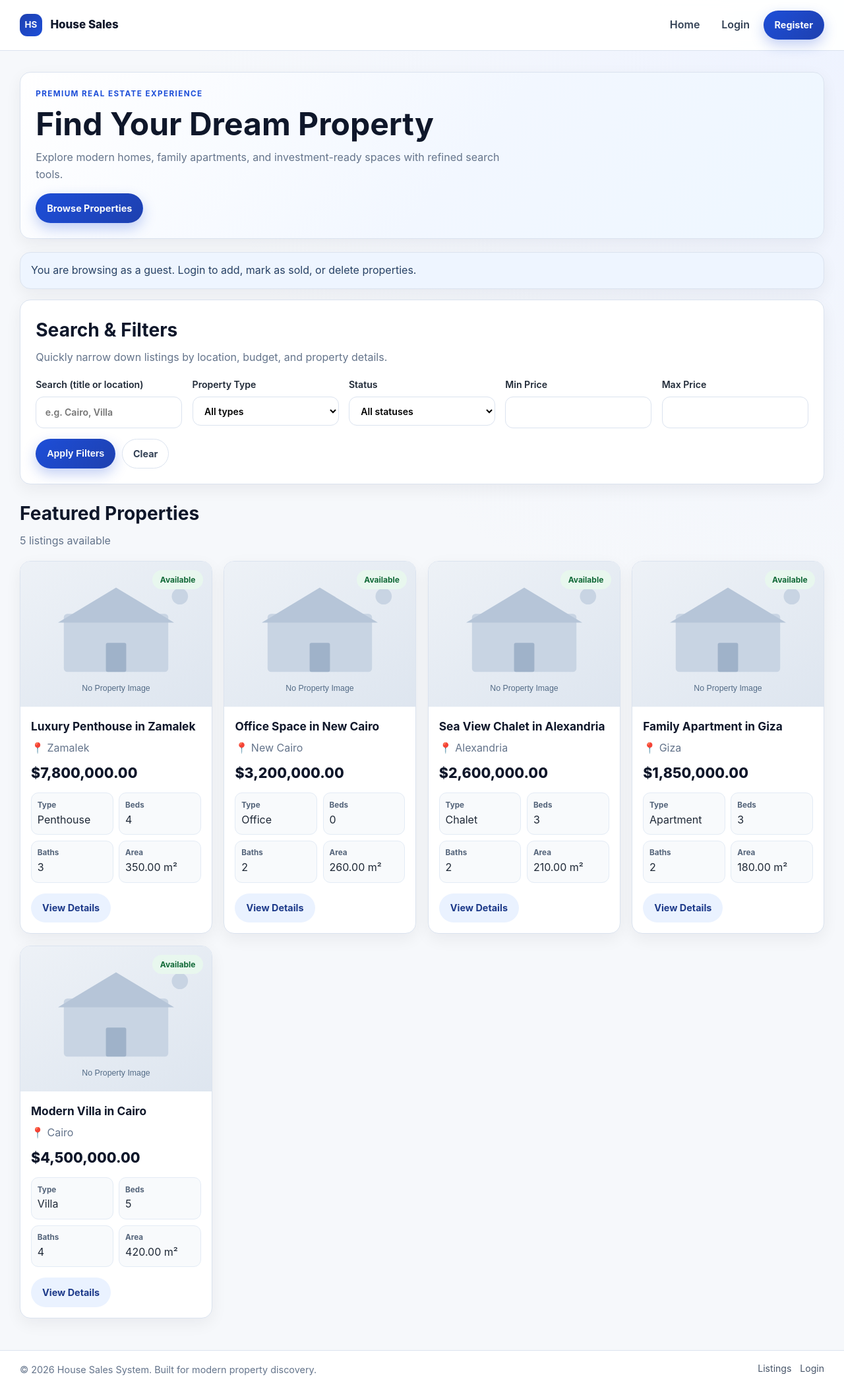
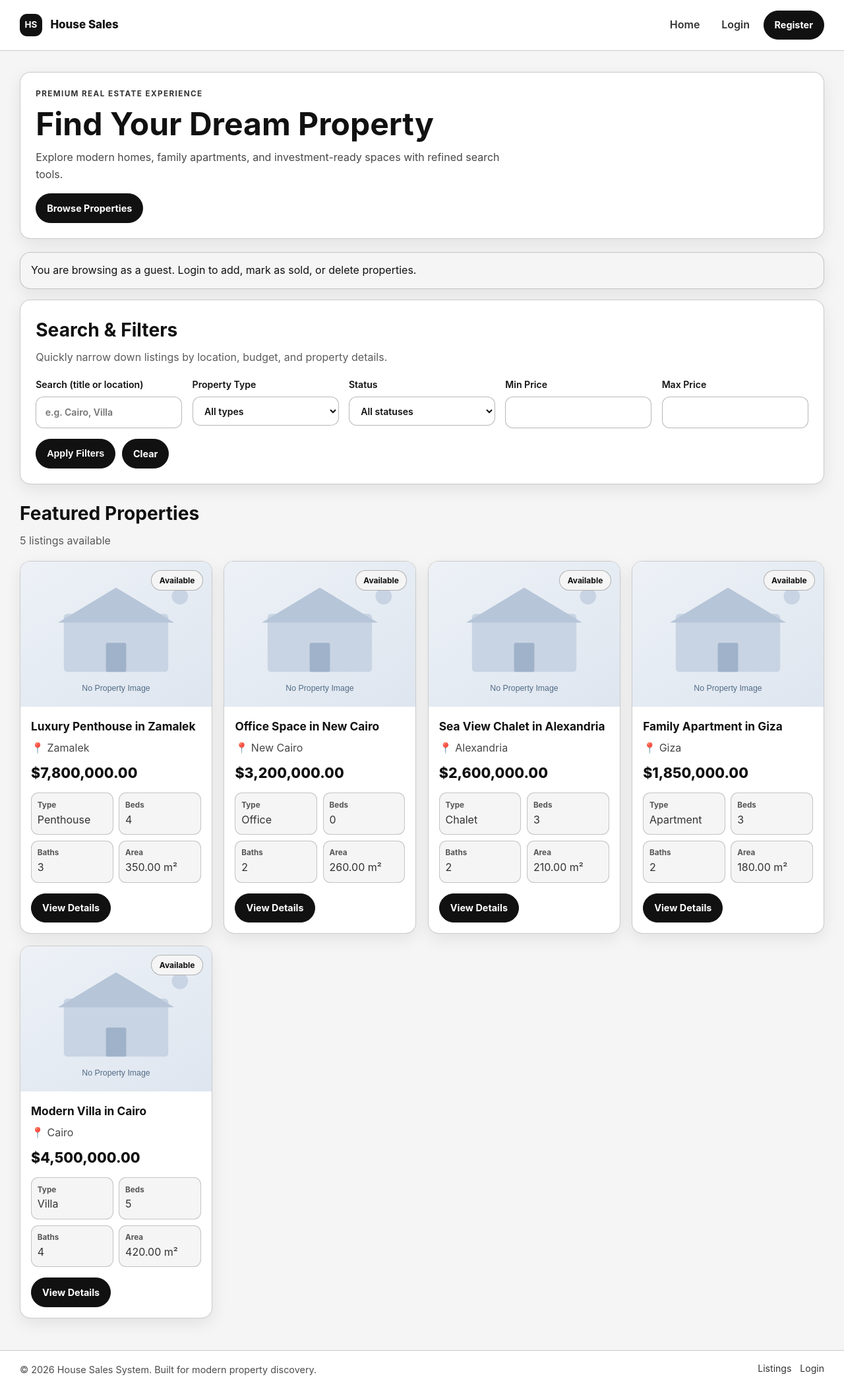
Before and after one commit to sama7705/House-Sales-System, a Node server app: page / in a window 1280 px wide. Shown: the whole page at 66% size. Run offline with Node 20, Linux system fonts and the light colour scheme; data comes from the database, SQL or seed files in the repository; some libraries are stand-ins or nearby versions.

Commit message:
Refresh UI with grayscale theme and accessible button hovers

```diff
--- a/public/style.css
+++ b/public/style.css
@@ -1,25 +1,26 @@
 :root {
-  --bg: #f6f8fb;
-  --surface: #ffffff;
-  --surface-soft: #f8fafc;
-  --text: #1f2937;
-  --heading: #0f172a;
-  --muted: #64748b;
-  --primary: #1d4ed8;
-  --primary-dark: #1e40af;
-  --primary-soft: #e8efff;
-  --accent: #0f766e;
-  --border: #dbe3ef;
-  --danger: #dc2626;
-  --available-bg: #e8f7ee;
-  --available-text: #116937;
-  --sold-bg: #fbe9e9;
-  --sold-text: #9f1d1d;
+  --black: #111111;
+  --dark-gray: #333333;
+  --light-gray: #f5f5f5;
+  --white: #ffffff;
+
+  --bg: var(--light-gray);
+  --surface: var(--white);
+  --surface-soft: var(--light-gray);
+  --text: var(--dark-gray);
+  --heading: var(--black);
+  --muted: var(--dark-gray);
+  --border: var(--dark-gray);
+
+  --btn-bg: var(--black);
+  --btn-bg-hover: var(--dark-gray);
+  --btn-text: var(--white);
+
   --radius-sm: 10px;
   --radius-md: 16px;
   --radius-lg: 24px;
-  --shadow-sm: 0 8px 24px rgba(15, 23, 42, 0.06);
-  --shadow-md: 0 18px 40px rgba(15, 23, 42, 0.12);
+  --shadow-sm: 0 8px 24px rgba(17, 17, 17, 0.08);
+  --shadow-md: 0 14px 30px rgba(17, 17, 17, 0.14);
   --max-width: 1220px;
 }
 
@@ -28,7 +29,7 @@
 body {
   margin: 0;
   font-family: "Inter", "Segoe UI", Arial, sans-serif;
-  background: radial-gradient(circle at top right, #eef3ff 0%, var(--bg) 40%);
+  background: var(--bg);
   color: var(--text);
   line-height: 1.6;
 }
@@ -56,9 +57,8 @@ h1, h2, h3, h4, p { margin: 0; }
   position: sticky;
   top: 0;
   z-index: 40;
-  background: rgba(255, 255, 255, 0.94);
-  backdrop-filter: blur(10px);
-  border-bottom: 1px solid var(--border);
+  background: var(--white);
+  border-bottom: 1px solid rgba(51, 51, 51, 0.25);
 }
 
 .nav-shell {
@@ -82,8 +82,8 @@ h1, h2, h3, h4, p { margin: 0; }
   border-radius: 0.7rem;
   display: grid;
   place-items: center;
-  background: linear-gradient(135deg, var(--primary-dark), var(--primary));
-  color: #f8fafc;
+  background: var(--black);
+  color: var(--white);
   font-size: 0.84rem;
   font-weight: 700;
 }
@@ -105,7 +105,7 @@ h1, h2, h3, h4, p { margin: 0; }
 
 .nav-link {
   text-decoration: none;
-  color: #334155;
+  color: var(--dark-gray);
   font-weight: 600;
   border-radius: 999px;
   padding: 0.52rem 0.78rem;
@@ -129,7 +129,7 @@ h1, h2, h3, h4, p { margin: 0; }
 .info-banner,
 .empty-state {
   background: var(--surface);
-  border: 1px solid var(--border);
+  border: 1px solid rgba(51, 51, 51, 0.25);
   border-radius: var(--radius-md);
   box-shadow: var(--shadow-sm);
 }
@@ -150,19 +150,19 @@ h1, h2, h3, h4, p { margin: 0; }
 }
 
 .panel-head p,
-.muted { color: var(--muted); }
+.muted { color: rgba(51, 51, 51, 0.8); }
 
 .eyebrow {
   font-size: 0.73rem;
   text-transform: uppercase;
   letter-spacing: 0.12em;
-  color: var(--primary);
+  color: var(--dark-gray);
   font-weight: 700;
   margin-bottom: 0.5rem;
 }
 
 .btn {
-  border: 1px solid transparent;
+  border: 1px solid rgba(17, 17, 17, 0.9);
   border-radius: 999px;
   min-height: 40px;
   padding: 0.62rem 1rem;
@@ -175,58 +175,43 @@ h1, h2, h3, h4, p { margin: 0; }
   justify-content: center;
   text-align: center;
   gap: 0.35rem;
-  transition: transform 0.2s ease, box-shadow 0.2s ease, background-color 0.2s ease, color 0.2s ease, border-color 0.2s ease;
+  background: var(--btn-bg);
+  color: var(--btn-text);
+  transition: transform 0.22s ease, box-shadow 0.22s ease, background-color 0.22s ease, color 0.22s ease, border-color 0.22s ease;
 }
 
 .btn:hover,
 .btn:focus-visible {
-  transform: translateY(-1px);
+  transform: translateY(-2px);
+  background: var(--btn-bg-hover);
+  color: var(--white);
+  box-shadow: 0 10px 20px rgba(17, 17, 17, 0.24);
   outline: none;
 }
 
-.btn-primary {
-  background: linear-gradient(135deg, var(--primary), var(--primary-dark));
-  color: #f8fafc;
-  box-shadow: 0 8px 20px rgba(29, 78, 216, 0.27);
+.btn-primary,
+.btn-secondary,
+.btn-soft,
+.btn-danger,
+.btn-ghost {
+  background: var(--btn-bg);
+  color: var(--btn-text);
+  border-color: var(--btn-bg);
 }
 
 .btn-primary:hover,
-.btn-primary:focus-visible { box-shadow: 0 12px 24px rgba(29, 78, 216, 0.34); }
-
-.btn-secondary {
-  background: #eaf2ff;
-  color: #1d3a8a;
-}
-
 .btn-secondary:hover,
-.btn-secondary:focus-visible { background: #dce8ff; }
-
-.btn-soft {
-  background: #e9f8f5;
-  color: #0f5c54;
-}
-
 .btn-soft:hover,
-.btn-soft:focus-visible { background: #ddf3ef; }
-
-.btn-danger {
-  background: #ffeef0;
-  color: #9f1d1d;
-}
-
 .btn-danger:hover,
-.btn-danger:focus-visible { background: #ffe2e6; }
-
-.btn-ghost {
-  border-color: var(--border);
-  background: #fff;
-  color: #334155;
-}
-
 .btn-ghost:hover,
+.btn-primary:focus-visible,
+.btn-secondary:focus-visible,
+.btn-soft:focus-visible,
+.btn-danger:focus-visible,
 .btn-ghost:focus-visible {
-  border-color: #c6d3e3;
-  background: #f8fbff;
+  background: var(--btn-bg-hover);
+  color: var(--white);
+  border-color: var(--btn-bg-hover);
 }
 
 .btn-block { width: 100%; }
@@ -242,12 +227,12 @@ h1, h2, h3, h4, p { margin: 0; }
   padding: 0.32rem 0.72rem;
 }
 
-.status.available { background: var(--available-bg); color: var(--available-text); }
-.status.sold { background: var(--sold-bg); color: var(--sold-text); }
-
+.status.available,
+.status.sold,
 .pill {
-  background: #ecf1ff;
-  color: #1f3b8c;
+  background: var(--light-gray);
+  color: var(--black);
+  border: 1px solid rgba(51, 51, 51, 0.35);
 }
 
 input,
@@ -256,27 +241,28 @@ textarea {
   width: 100%;
   padding: 0.72rem 0.84rem;
   font: inherit;
-  border: 1px solid var(--border);
+  border: 1px solid rgba(51, 51, 51, 0.35);
   border-radius: 12px;
-  background: #fff;
+  background: var(--white);
+  color: var(--black);
   transition: border-color 0.2s ease, box-shadow 0.2s ease, background-color 0.2s ease;
 }
 
 input:hover,
 select:hover,
-textarea:hover { border-color: #bdccdf; }
+textarea:hover { border-color: rgba(17, 17, 17, 0.55); }
 
 input:focus,
 select:focus,
 textarea:focus {
   outline: none;
-  border-color: var(--primary);
-  box-shadow: 0 0 0 3px rgba(29, 78, 216, 0.18);
+  border-color: var(--black);
+  box-shadow: 0 0 0 3px rgba(17, 17, 17, 0.14);
 }
 
 .hero {
   margin-bottom: 1.2rem;
-  background: linear-gradient(130deg, #fff 0%, #f2f7ff 55%, #eef7ff 100%);
+  background: var(--white);
 }
 
 .hero h1 {
@@ -288,15 +274,15 @@ textarea:focus {
 
 .hero-subtitle {
   max-width: 720px;
-  color: var(--muted);
+  color: rgba(51, 51, 51, 0.9);
   margin-bottom: 1rem;
 }
 
 .info-banner {
   margin: 1rem 0;
   padding: 0.9rem 1rem;
-  color: #274164;
-  background: #eef5ff;
+  color: var(--black);
+  background: var(--light-gray);
 }
 
 .filters-panel,
@@ -318,6 +304,7 @@ textarea:focus {
 .filters-grid label {
   font-size: 0.88rem;
   font-weight: 600;
+  color: var(--black);
 }
 
 .filters-actions {
@@ -360,7 +347,7 @@ textarea:focus {
   object-fit: cover;
   object-position: center;
   display: block;
-  background: #edf1f8;
+  background: var(--light-gray);
 }
 
 .property-content { padding: 1rem; }
@@ -371,12 +358,12 @@ textarea:focus {
   margin-bottom: 0.4rem;
 }
 
-.location { color: var(--muted); margin-bottom: 0.45rem; }
+.location { color: rgba(51, 51, 51, 0.9); margin-bottom: 0.45rem; }
 
 .price {
   font-size: 1.34rem;
   font-weight: 800;
-  color: #0f172a;
+  color: var(--black);
   margin-bottom: 0.8rem;
 }
 
@@ -388,7 +375,7 @@ textarea:focus {
 }
 
 .spec-grid p {
-  border: 1px solid #e3ebf5;
+  border: 1px solid rgba(51, 51, 51, 0.25);
   border-radius: 11px;
   background: var(--surface-soft);
   padding: 0.55rem;
@@ -398,7 +385,7 @@ textarea:focus {
 
 .spec-grid strong {
   font-size: 0.73rem;
-  color: #54647a;
+  color: rgba(51, 51, 51, 0.82);
 }
 
 .actions {
@@ -512,33 +499,33 @@ textarea:focus {
 
 .details-grid p {
   margin: 0;
-  border: 1px solid #e3ebf5;
+  border: 1px solid rgba(51, 51, 51, 0.25);
   border-radius: 12px;
   padding: 0.6rem;
-  background: #f8fbff;
+  background: var(--light-gray);
   display: flex;
   flex-direction: column;
 }
 
 .details-grid strong {
   font-size: 0.74rem;
-  color: #516077;
+  color: rgba(51, 51, 51, 0.85);
 }
 
 .description-box {
-  border: 1px solid #e3ebf5;
-  background: #f8fbff;
+  border: 1px solid rgba(51, 51, 51, 0.25);
+  background: var(--light-gray);
   border-radius: 14px;
   padding: 0.92rem;
   margin-bottom: 1rem;
 }
 
 .description-box h3 { margin-bottom: 0.4rem; }
-.description-box p { color: #334155; }
+.description-box p { color: var(--dark-gray); }
 
 .site-footer {
-  border-top: 1px solid var(--border);
-  background: #fff;
+  border-top: 1px solid rgba(51, 51, 51, 0.25);
+  background: var(--white);
 }
 
 .footer-shell {
@@ -551,7 +538,7 @@ textarea:focus {
 }
 
 .footer-shell p {
-  color: var(--muted);
+  color: rgba(51, 51, 51, 0.88);
   font-size: 0.9rem;
 }
 
@@ -562,34 +549,29 @@ textarea:focus {
 
 .footer-links a {
   text-decoration: none;
-  color: #475569;
+  color: var(--dark-gray);
   font-size: 0.88rem;
   border-bottom: 1px solid transparent;
 }
 
 .footer-links a:hover {
-  border-bottom-color: #94a3b8;
-  color: #1e293b;
+  border-bottom-color: var(--black);
+  color: var(--black);
 }
 
 .alert {
   margin-bottom: 1rem;
   border-radius: 12px;
   padding: 0.75rem 0.9rem;
-  border: 1px solid transparent;
+  border: 1px solid rgba(51, 51, 51, 0.3);
   font-weight: 600;
 }
 
-.alert-success {
-  border-color: #bbf7d0;
-  background: #effcf3;
-  color: #166534;
-}
-
+.alert-success,
 .alert-error {
-  border-color: #fecaca;
-  background: #fff1f2;
-  color: #9f1d1d;
+  border-color: rgba(51, 51, 51, 0.35);
+  background: var(--light-gray);
+  color: var(--black);
 }
 
 .row-between {
```
Also changed, not shown: other parts of public/style.css (+22 -21 lines).
